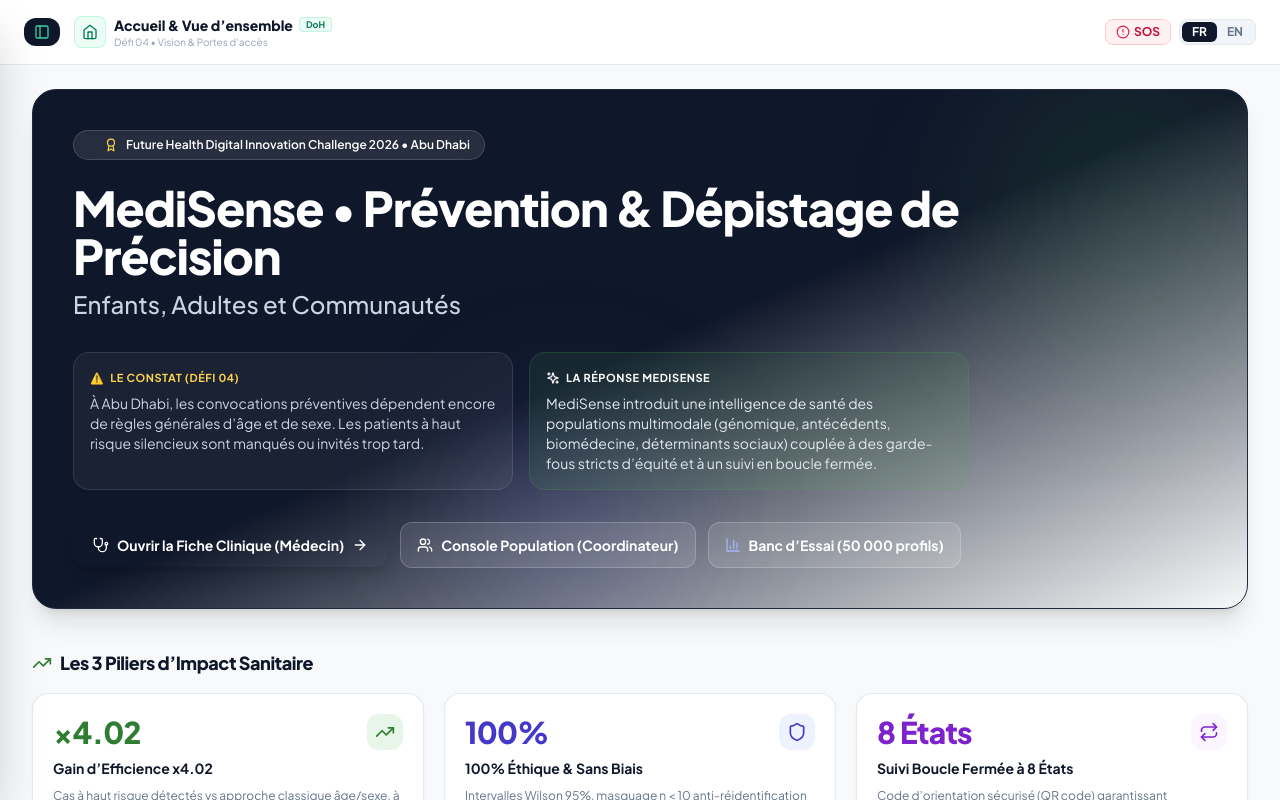
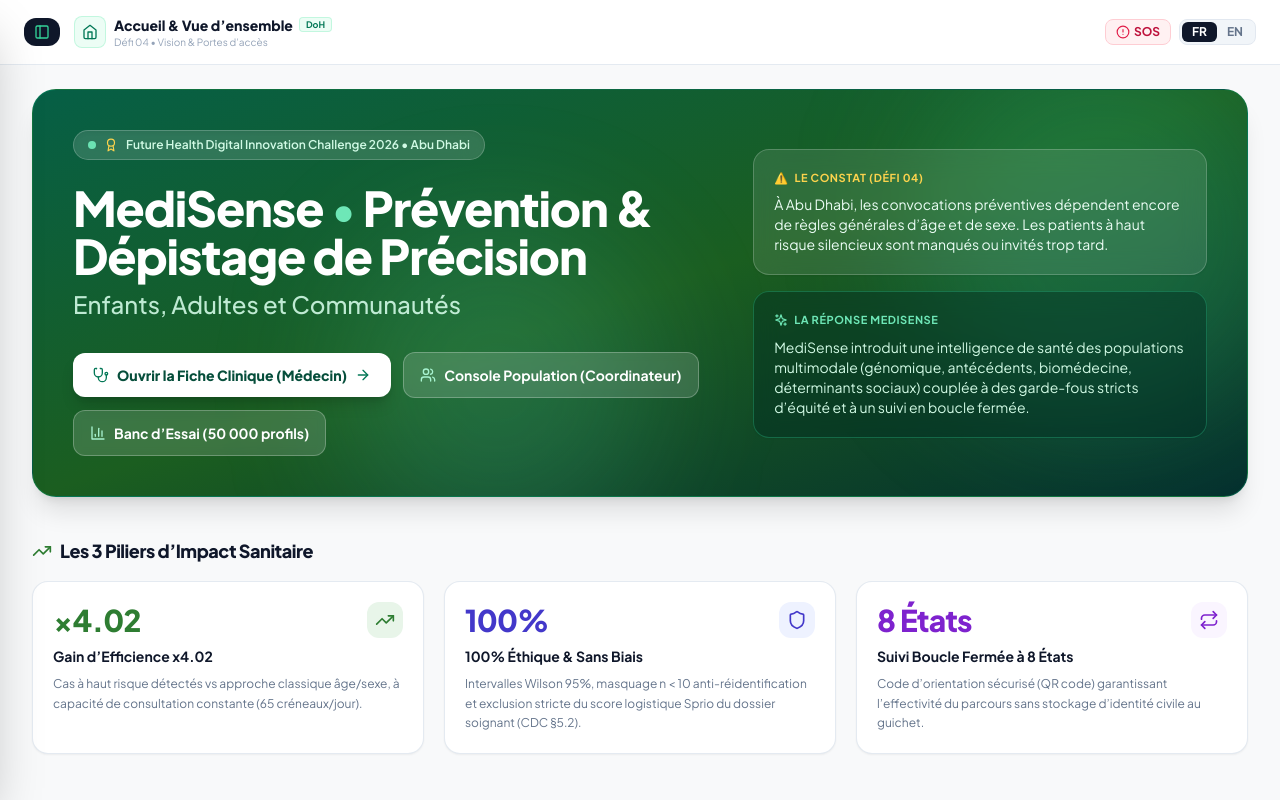
Before and after one commit to orace229/medibenin, a React (Vite) app in the folder frontend/: page / in a window 1280 px wide. Shown: the top 800 px of the page. Built offline with nearby package versions, Linux system fonts and the light colour scheme.

Commit message:
style(home): overhaul hero banner with radiant medical green gradient and balanced 2-column layout

```diff
--- a/frontend/src/components/HomeOverviewView.tsx
+++ b/frontend/src/components/HomeOverviewView.tsx
@@ -36,14 +36,17 @@ export const HomeOverviewView: React.FC<HomeOverviewViewProps> = ({
   return (
     <div className="space-y-10 pb-16 animate-in fade-in duration-300">
       {/* 1. HERO SECTION */}
-      <section className="relative overflow-hidden rounded-3xl bg-gradient-to-br from-slate-900 via-slate-900 to-medigreen-950 text-white p-6 sm:p-10 shadow-xl border border-slate-800">
-        <div className="absolute top-0 right-0 -mt-10 -mr-10 w-80 h-80 rounded-full bg-medigreen-500/10 blur-3xl pointer-events-none" />
-        <div className="absolute bottom-0 left-1/3 -mb-10 w-64 h-64 rounded-full bg-indigo-500/10 blur-3xl pointer-events-none" />
+      <section className="relative overflow-hidden rounded-3xl bg-gradient-to-br from-emerald-800 via-medigreen-800 to-teal-950 text-white p-6 sm:p-10 shadow-xl border border-emerald-600/40">
+        {/* Luminous ambient glows */}
+        <div className="absolute top-0 right-0 -mt-12 -mr-12 w-96 h-96 rounded-full bg-emerald-400/20 blur-3xl pointer-events-none" />
+        <div className="absolute bottom-0 left-1/4 -mb-12 w-80 h-80 rounded-full bg-teal-300/15 blur-3xl pointer-events-none" />
 
-        <div className="relative z-10 max-w-4xl space-y-6">
+        <div className="relative z-10 grid grid-cols-1 lg:grid-cols-12 gap-8 items-center">
+          {/* Colonne Gauche (7 cols) : Titre, Slogan & Boutons d'Action */}
+          <div className="lg:col-span-7 space-y-6">
             {/* Badge officiel du concours */}
-          <div className="inline-flex items-center gap-2 px-3.5 py-1.5 rounded-full bg-white/10 backdrop-blur-md border border-white/15 text-xs text-medigreen-300 font-semibold shadow-inner">
-            <span className="w-2 h-2 rounded-full bg-medigreen-400 animate-pulse" />
+            <div className="inline-flex items-center gap-2 px-3.5 py-1.5 rounded-full bg-white/15 backdrop-blur-md border border-white/20 text-xs text-emerald-100 font-semibold shadow-inner">
+              <span className="w-2 h-2 rounded-full bg-emerald-300 animate-pulse" />
               <Award className="w-3.5 h-3.5 text-amber-300" />
               <span>{h.heroBadge}</span>
             </div>
@@ -51,62 +54,63 @@ export const HomeOverviewView: React.FC<HomeOverviewViewProps> = ({
             {/* Titre Principal */}
             <div className="space-y-2">
               <h1 className="text-3xl sm:text-5xl font-black tracking-tight text-white leading-tight">
-              MediSense <span className="text-medigreen-400 font-light">•</span> {h.heroTitle}
+                MediSense <span className="text-emerald-300 font-light">•</span> {h.heroTitle}
               </h1>
-            <p className="text-lg sm:text-2xl font-medium text-slate-300">
+              <p className="text-lg sm:text-2xl font-medium text-emerald-100/90">
                 {h.heroSubtitle}
               </p>
-          </div>
-
-          {/* Exposé du Défi & Solution */}
-          <div className="grid grid-cols-1 md:grid-cols-2 gap-4 pt-2 text-sm leading-relaxed">
-            <div className="p-4 rounded-2xl bg-white/5 border border-white/10 space-y-1.5">
-              <span className="text-[11px] font-bold uppercase tracking-wider text-amber-300 flex items-center gap-1.5">
-                <span>⚠️</span>
-                <span>{currentLang === 'fr' ? 'Le Constat (Défi 04)' : 'The Challenge (Track 04)'}</span>
-              </span>
-              <p className="text-slate-300 text-xs sm:text-sm">
-                {h.heroProblem}
-              </p>
-            </div>
-
-            <div className="p-4 rounded-2xl bg-medigreen-500/10 border border-medigreen-500/20 space-y-1.5">
-              <span className="text-[11px] font-bold uppercase tracking-wider text-medigreen-300 flex items-center gap-1.5">
-                <Sparkles className="w-3.5 h-3.5" />
-                <span>{currentLang === 'fr' ? 'La Réponse MediSense' : 'The MediSense Solution'}</span>
-              </span>
-              <p className="text-slate-200 text-xs sm:text-sm">
-                {h.heroSolution}
-              </p>
-            </div>
             </div>
 
             {/* Boutons d'Action Rapide */}
             <div className="pt-2 flex flex-wrap items-center gap-3">
               <button
                 onClick={() => onNavigate('clinical')}
-              className="px-5 py-3 rounded-xl bg-medigreen-600 hover:bg-medigreen-500 text-white font-bold text-xs sm:text-sm flex items-center gap-2 shadow-lg shadow-medigreen-600/30 transition active:scale-95 cursor-pointer"
+                className="px-5 py-3 rounded-xl bg-white hover:bg-emerald-50 text-emerald-900 font-black text-xs sm:text-sm flex items-center gap-2 shadow-lg shadow-black/15 transition active:scale-95 cursor-pointer"
               >
-              <Stethoscope className="w-4 h-4" />
+                <Stethoscope className="w-4 h-4 text-emerald-700" />
                 <span>{h.ctaClinical}</span>
-              <ArrowRight className="w-4 h-4" />
+                <ArrowRight className="w-4 h-4 text-emerald-700" />
               </button>
 
               <button
                 onClick={() => onNavigate('population')}
-              className="px-4 py-3 rounded-xl bg-white/10 hover:bg-white/15 text-white font-bold text-xs sm:text-sm flex items-center gap-2 border border-white/20 transition active:scale-95 cursor-pointer"
+                className="px-4 py-3 rounded-xl bg-white/15 hover:bg-white/25 text-white font-bold text-xs sm:text-sm flex items-center gap-2 border border-white/25 backdrop-blur-sm transition active:scale-95 cursor-pointer"
               >
-              <Users className="w-4 h-4 text-medigreen-300" />
+                <Users className="w-4 h-4 text-emerald-200" />
                 <span>{h.ctaPopulation}</span>
               </button>
 
               <button
                 onClick={() => onNavigate('benchmark')}
-              className="px-4 py-3 rounded-xl bg-white/10 hover:bg-white/15 text-white font-bold text-xs sm:text-sm flex items-center gap-2 border border-white/20 transition active:scale-95 cursor-pointer"
+                className="px-4 py-3 rounded-xl bg-white/15 hover:bg-white/25 text-white font-bold text-xs sm:text-sm flex items-center gap-2 border border-white/25 backdrop-blur-sm transition active:scale-95 cursor-pointer"
               >
-              <BarChart3 className="w-4 h-4 text-indigo-300" />
+                <BarChart3 className="w-4 h-4 text-emerald-200" />
                 <span>{h.ctaBenchmark}</span>
               </button>
+            </div>
+          </div>
+
+          {/* Colonne Droite (5 cols) : Les 2 Cartes Vitrées (Constat & Réponse MediSense) pour meubler l'espace */}
+          <div className="lg:col-span-5 space-y-4">
+            <div className="p-5 rounded-2xl bg-white/10 backdrop-blur-md border border-white/20 shadow-sm space-y-2">
+              <span className="text-[11px] font-bold uppercase tracking-wider text-amber-300 flex items-center gap-1.5">
+                <span>⚠️</span>
+                <span>{currentLang === 'fr' ? 'Le Constat (Défi 04)' : 'The Challenge (Track 04)'}</span>
+              </span>
+              <p className="text-emerald-50 text-xs sm:text-sm leading-relaxed">
+                {h.heroProblem}
+              </p>
+            </div>
+
+            <div className="p-5 rounded-2xl bg-emerald-950/40 backdrop-blur-md border border-emerald-400/30 shadow-sm space-y-2">
+              <span className="text-[11px] font-bold uppercase tracking-wider text-emerald-300 flex items-center gap-1.5">
+                <Sparkles className="w-3.5 h-3.5" />
+                <span>{currentLang === 'fr' ? 'La Réponse MediSense' : 'The MediSense Solution'}</span>
+              </span>
+              <p className="text-emerald-100 text-xs sm:text-sm leading-relaxed">
+                {h.heroSolution}
+              </p>
+            </div>
           </div>
         </div>
       </section>
```
Lines whose indentation alone changed are shown as unchanged.
